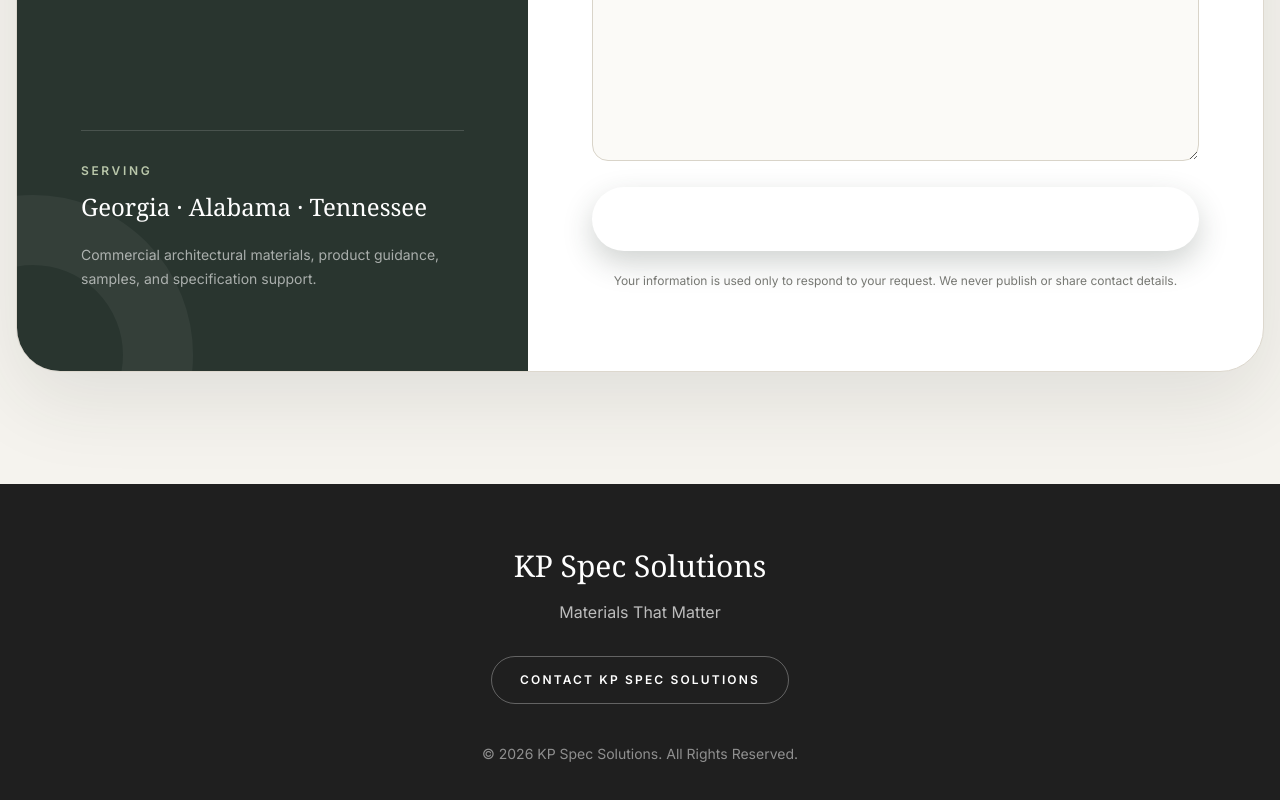
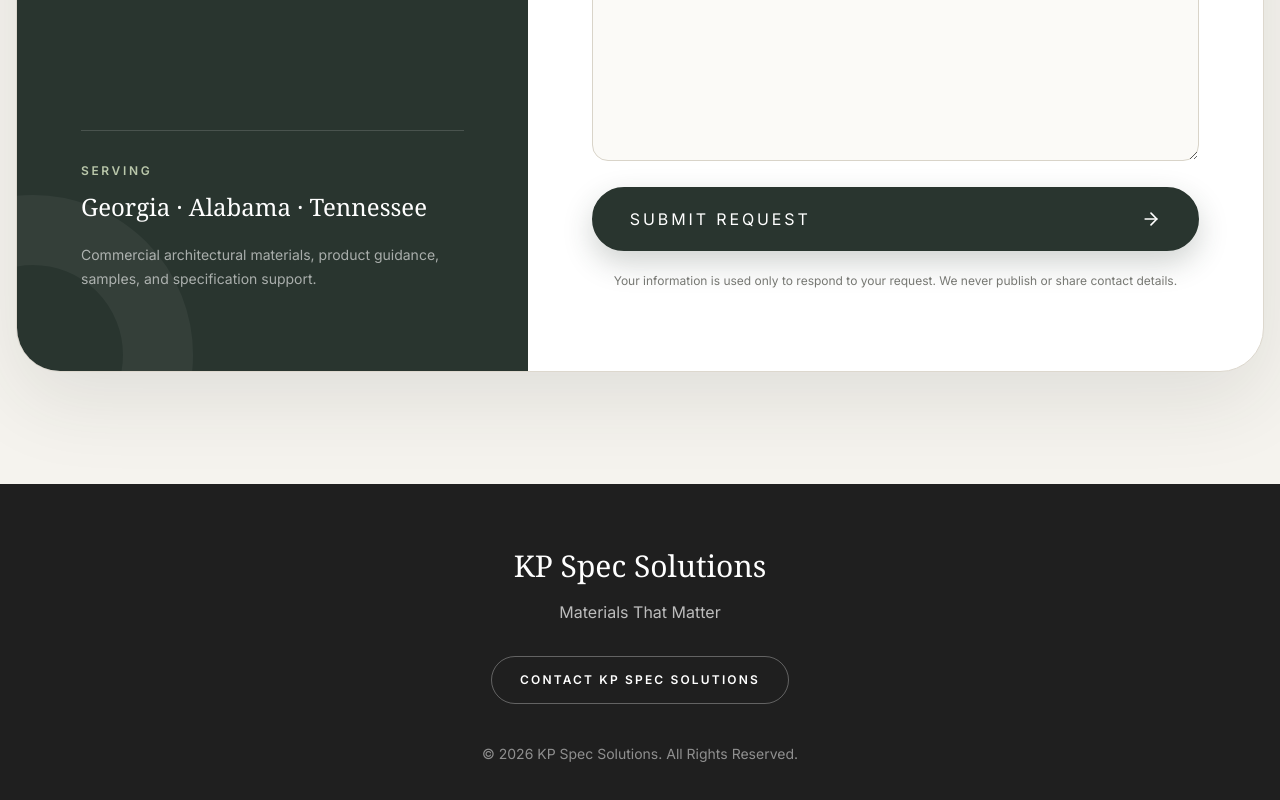
Before and after one commit to renkcub1/kpspecsolutions, a React (Vite) app: page /contact in a window 1280 px wide. Shown: the part 788-1588 px from the top of the page. Built offline with nearby package versions, Linux system fonts and the light colour scheme.

Commit message:
Fix contact submit button styling

```diff
--- a/src/pages/Contact.tsx
+++ b/src/pages/Contact.tsx
@@ -148,8 +148,7 @@
                   <button
                     type="submit"
                     disabled={status === "submitting"}
-                    className="group flex min-h-16 w-full items-center justify-between rounded-full border-2 border-[#29352F] bg-[#29352F] px-7 text-sm font-semibold uppercase tracking-[0.18em] text-white shadow-[0_12px_30px_rgba(41,53,47,.22)] transition hover:border-[#3D4A43] hover:bg-[#3D4A43] disabled:cursor-wait disabled:opacity-70 sm:px-9"
-                    style={{ color: "#FFFFFF" }}
+                    className="contact-submit-button group flex min-h-16 w-full items-center justify-between rounded-full px-7 text-sm font-semibold uppercase tracking-[0.18em] shadow-[0_12px_30px_rgba(41,53,47,.22)] transition disabled:cursor-wait disabled:opacity-70 sm:px-9"
                   >
                     <span>{status === "submitting" ? "Submitting Request…" : "Submit Request"}</span>
                     <ArrowRight aria-hidden="true" className="size-5 text-white transition-transform group-hover:translate-x-1" />
--- a/src/styles/globals.css
+++ b/src/styles/globals.css
@@ -118,6 +118,17 @@
   cursor: pointer;
   border: none;
   background: none;
+}
+
+.contact-submit-button {
+  border: 2px solid #29352f;
+  background: #29352f;
+  color: #fff;
+}
+
+.contact-submit-button:hover {
+  border-color: #3d4a43;
+  background: #3d4a43;
 }
 
 /* ==========================================
```
